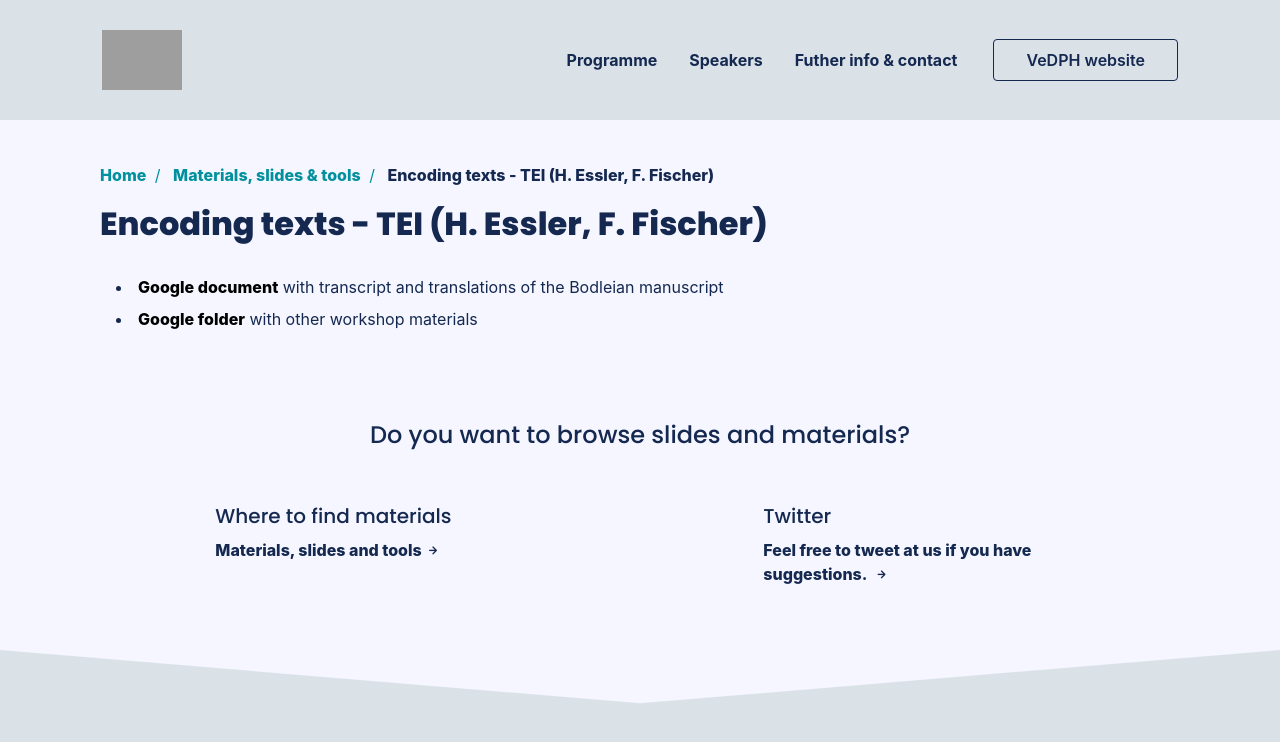
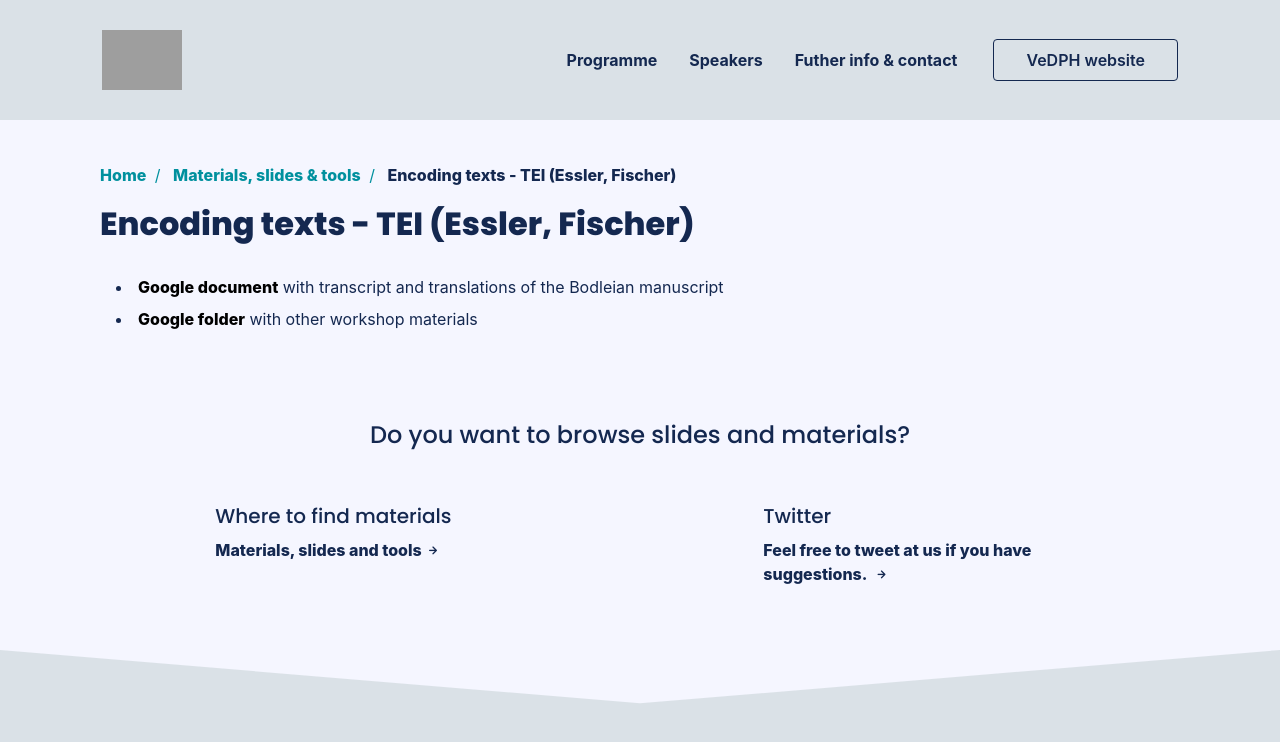
Before and after one commit to vedph/summercamp, a Jekyll site: the page built from materials/essler_fischer/index.html, in a window 1280 px wide, cut to the strip 0-764 px from the top of the page. Shown: the top 742 px of the strip. Built offline with Jekyll 4.4.1, drawn with Linux system fonts in a browser that asks for light colours; nearby versions of some CDN libraries; some web fonts are replaced; grey boxes are pictures that could not be loaded.

```diff
--- a/materials/boschetti_del_grosso/index.html
+++ b/materials/boschetti_del_grosso/index.html
@@ -1,6 +1,6 @@
 ---
 layout: post
-title: Textual markup (Boschetti-Del Grosso)
+title: Textual markup (Boschetti, Del Grosso)
 category: materials
 subcategory: materials strand1
 date: 2020-07-06 15:00:00
--- a/materials/essler_fischer/index.html
+++ b/materials/essler_fischer/index.html
@@ -1,6 +1,6 @@
 ---
 layout: post
-title: Encoding texts - TEI (H. Essler, F. Fischer)
+title: Encoding texts - TEI (Essler, Fischer)
 category: materials
 subcategory: materials strand1
 date: 2020-07-07 11:00:00
```
